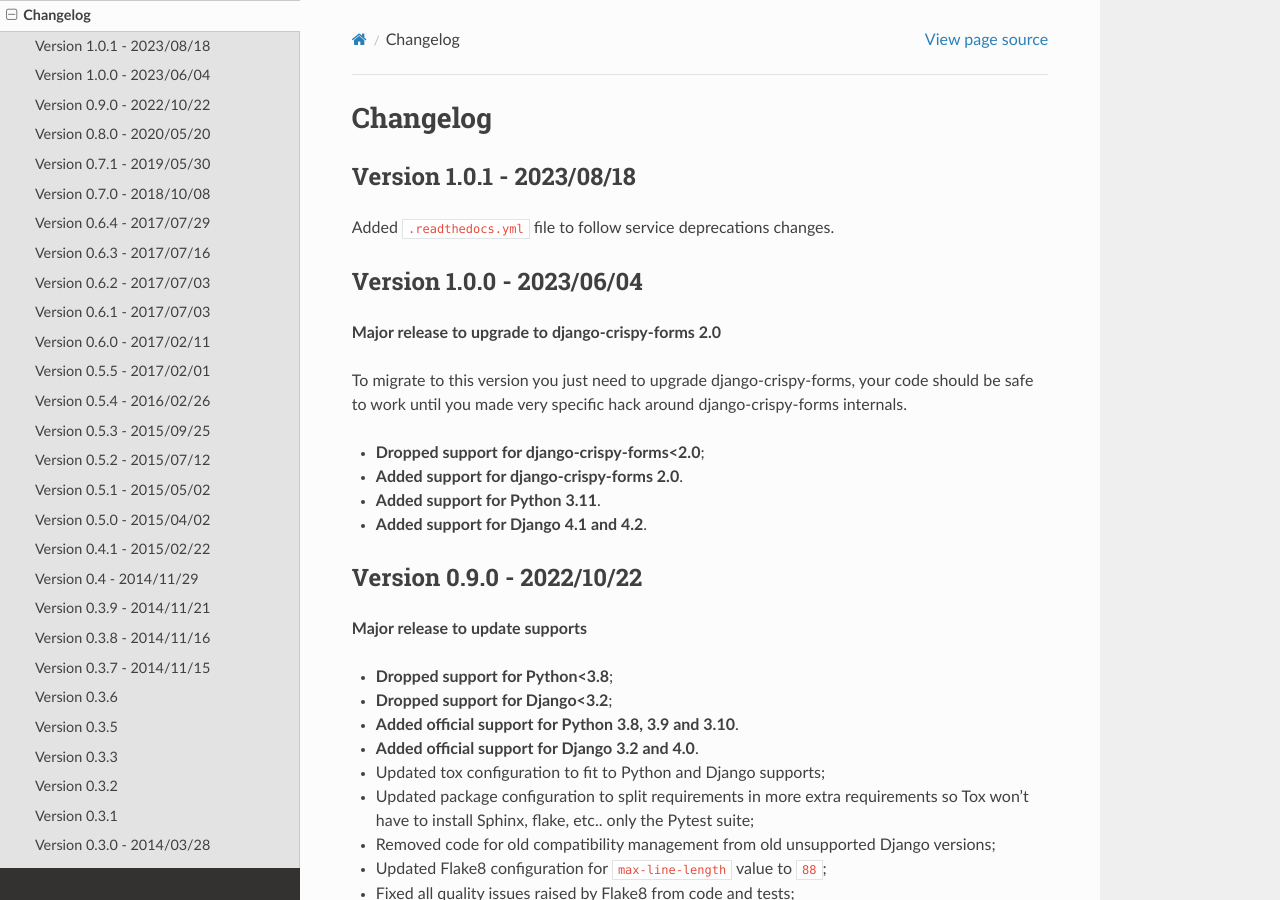
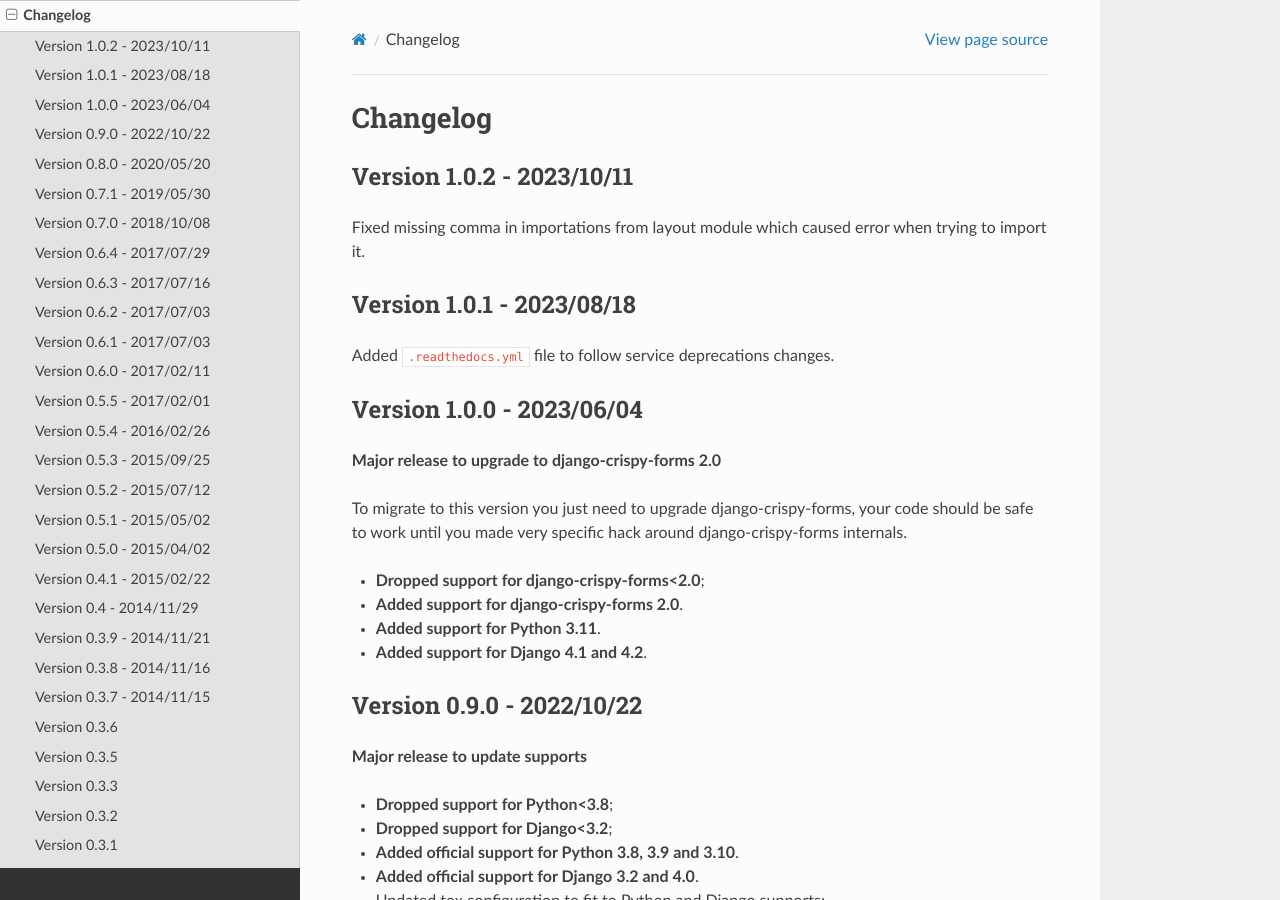
Before and after one commit to sveetch/crispy-forms-foundation, a Sphinx documentation site: the page built from docs/changelog.rst, in a window 1280 px wide and 900 px high. Built offline with Sphinx 7.4.7 and the Read the Docs theme 2.0.0, drawn with Linux system fonts in a browser that asks for light colours.

Commit message:
(v1.0.2) Release

```diff
--- a/docs/changelog.rst
+++ b/docs/changelog.rst
@@ -3,6 +3,13 @@
 =========
 Changelog
 =========
+
+Version 1.0.2 - 2023/10/11
+**************************
+
+Fixed missing comma in importations from layout module which caused error when trying
+to import it.
+
 
 Version 1.0.1 - 2023/08/18
 **************************
--- a/frozen.txt
+++ b/frozen.txt
@@ -1,4 +1,4 @@
-# Frozen requirement versions from '1.0.0' installation
+# Frozen requirement versions from '1.0.2' installation
 Django==4.2.1
 django-crispy-forms==2.0
 django-debug-toolbar==4.1.0
--- a/setup.cfg
+++ b/setup.cfg
@@ -3,7 +3,7 @@
 ;;
 [metadata]
 name = crispy-forms-foundation
-version = 1.0.1
+version = 1.0.2
 description = Django application to add 'django-crispy-forms' layout objects for 'Foundation for sites'
 long_description = file:README.rst
 long_description_content_type = text/x-rst
```
